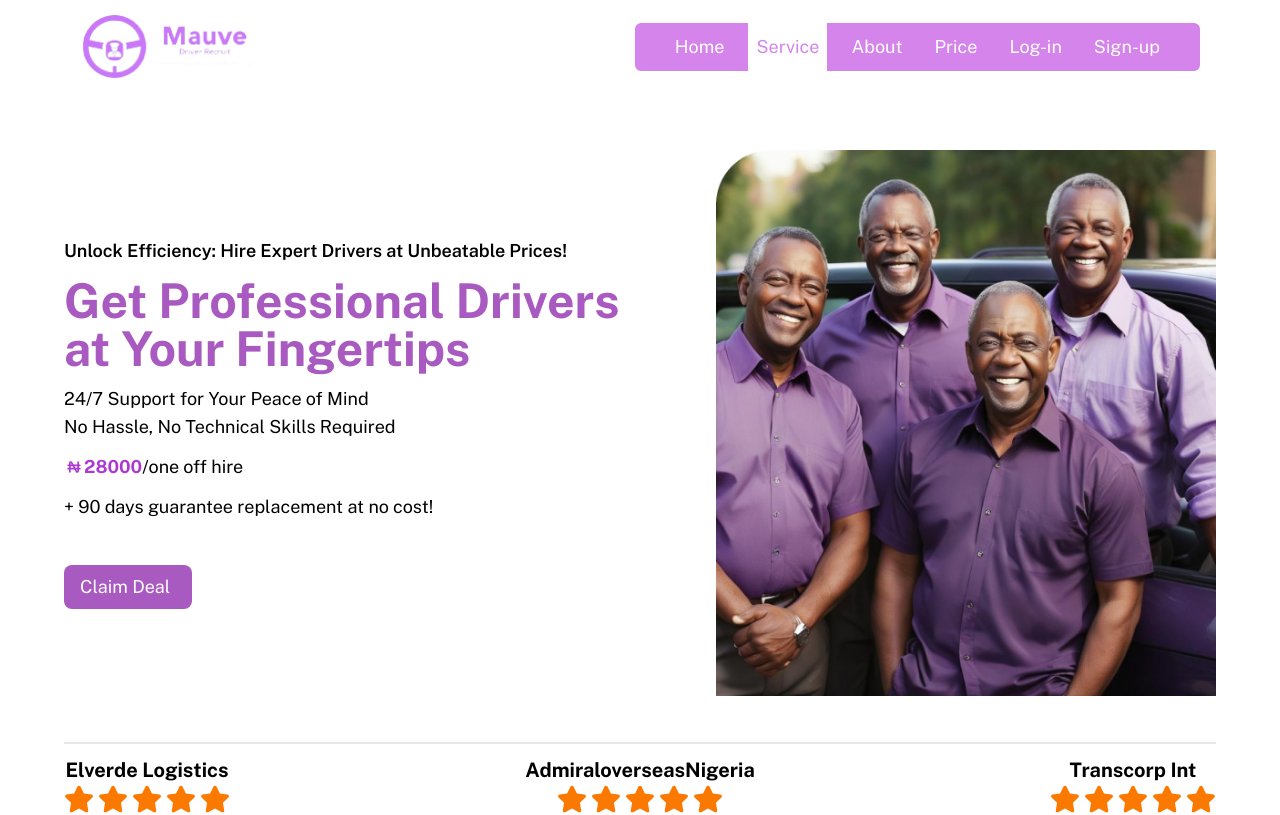
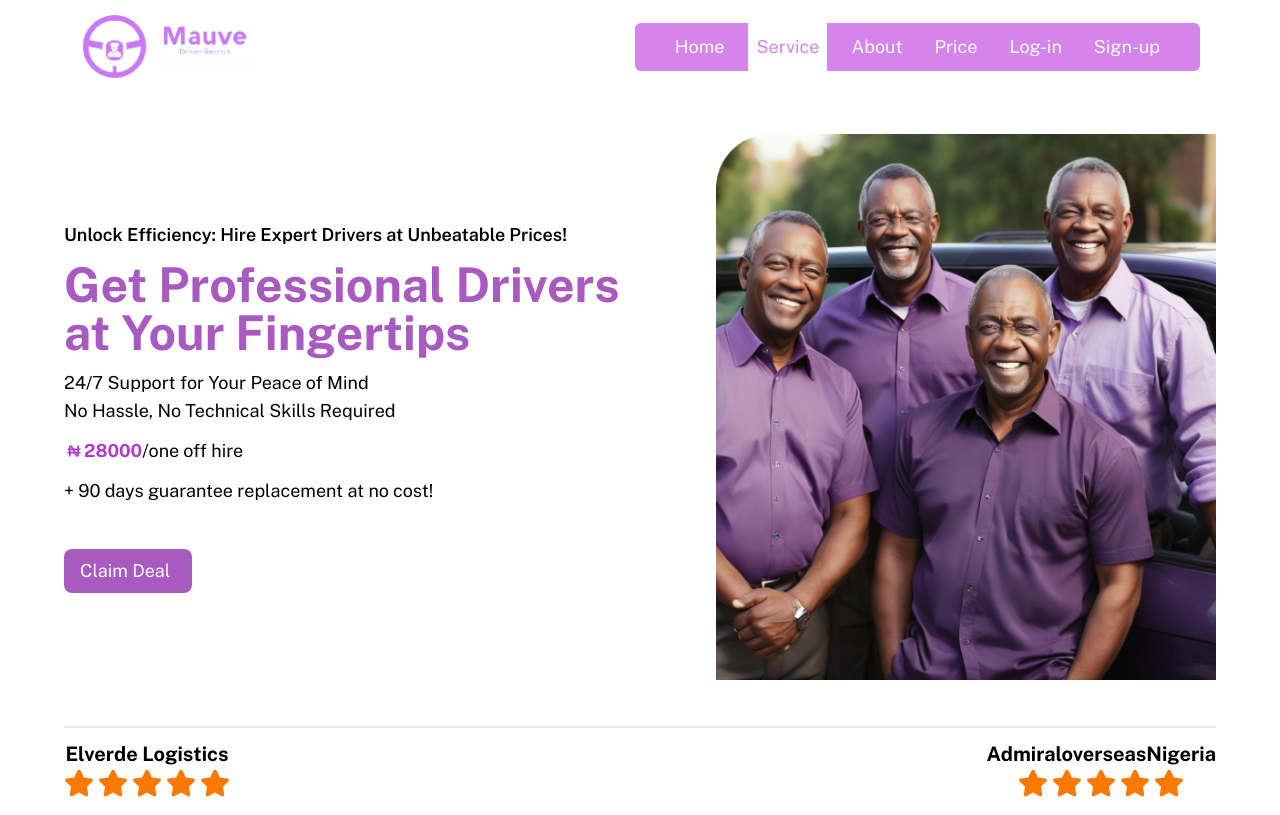
Before and after one commit to Ameneterh/mauve-dr, a React (Vite) app: page /service in a window 1280 px wide. Shown: the top 815 px of the page. Built offline with nearby package versions, Linux system fonts and the light colour scheme.

Commit message:
adjust services page ui

```diff
--- a/src/Pages/ServicePage.jsx
+++ b/src/Pages/ServicePage.jsx
@@ -10,9 +10,9 @@ import MainLayout from "../layout/MainLayout";
 export default function ServicePage() {
   return (
     <MainLayout>
-      <div className="min-h-screen w-full text-[#000000] p-4">
+      <div className="min-h-screen w-full text-[#000000]">
         {/* Section One */}
-        <section className="w-full mt-4 lg:mt-10 flex flex-col lg:flex-row items-center justify-between gap-6 text-md lg:text-lg max-w-6xl mx-auto">
+        <section className="w-full mt-4 lg:mt-10 flex flex-col lg:flex-row items-center justify-between gap-6 text-md lg:text-lg max-w-6xl mx-auto p-4 lg:p-0">
           <div className="flex flex-col gap-3 flex-1">
             <p className="font-semibold">
               Unlock Efficiency: Hire Expert Drivers at Unbeatable Prices!
@@ -51,7 +51,6 @@ export default function ServicePage() {
             <div className="w-full flex flex-col lg:flex-row gap-y-6 items-center justify-between">
               <RatingComponent companyName="Elverde Logistics" />
               <RatingComponent companyName="AdmiraloverseasNigeria" />
-              <RatingComponent companyName="Transcorp Int" />
             </div>
             <Divider />
           </div>
```
